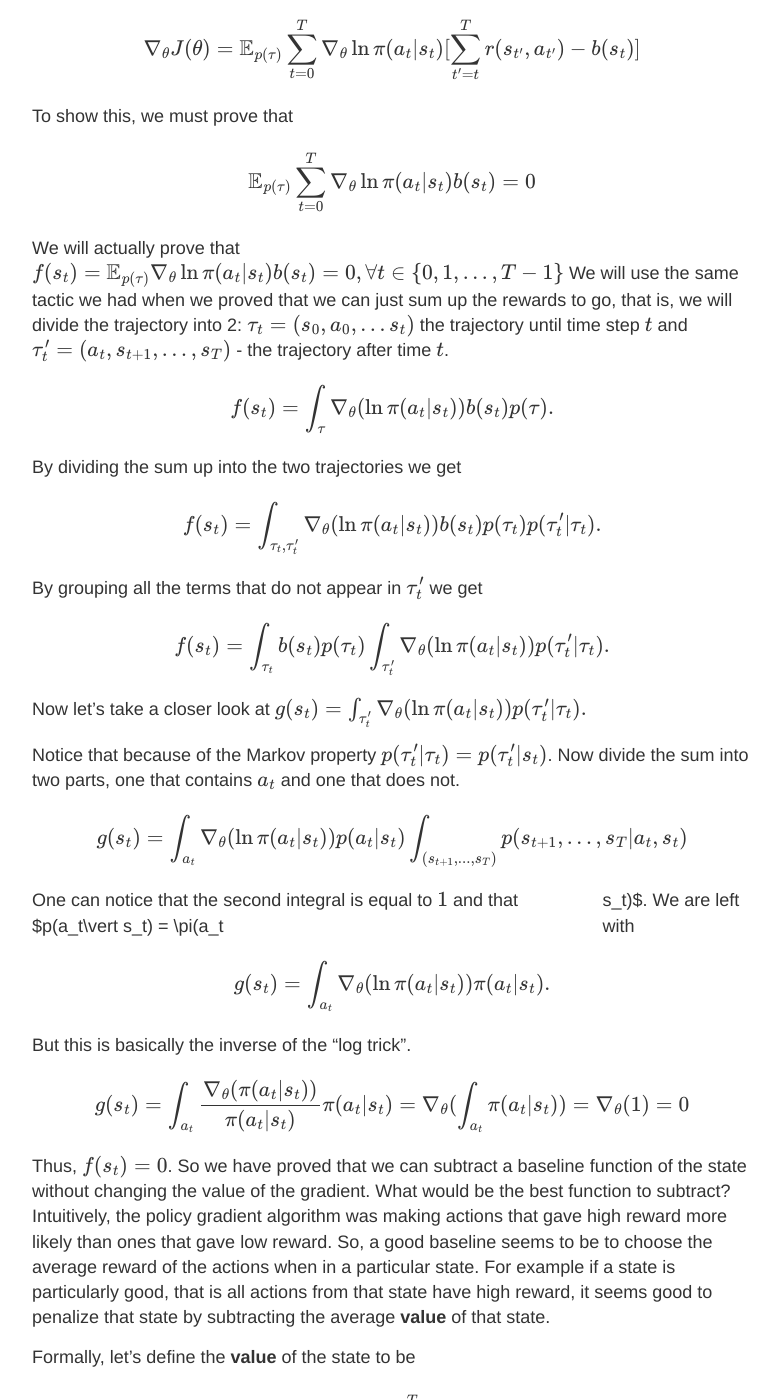
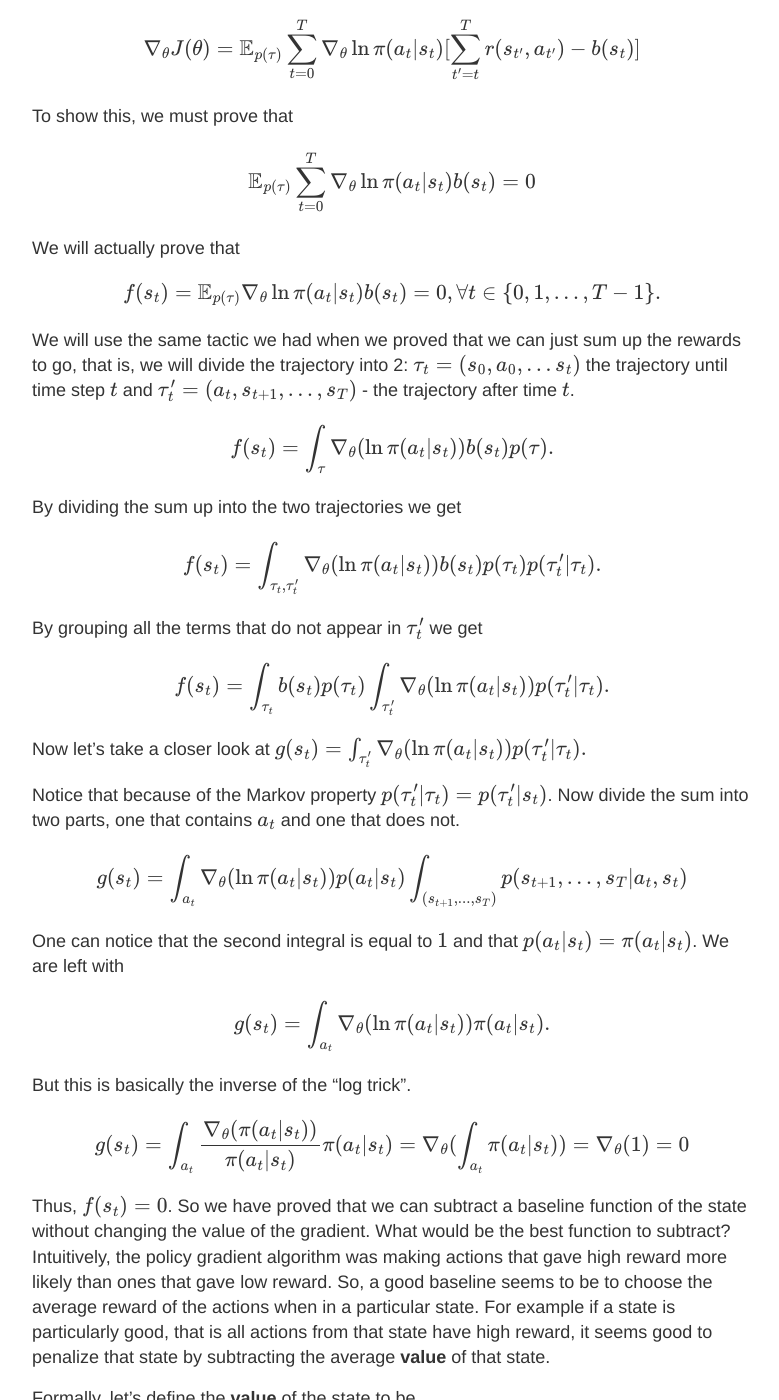
Before and after one commit to alexandrumilu/alexandrumilu.github.io, a Jekyll site: the page built from _posts/2019-03-22-policy-gradients-subtracting-baseline.md, in a window 1280 px wide and 1400 px high, scrolled down 522 px. Shown: the whole window, without its empty margins (248-1027 px from the left). Built offline with Jekyll 4.4.1, drawn with Linux system fonts in a browser that asks for light colours; formulas are drawn with MathJax 3.

Commit message:
Update 2019-03-22-policy-gradients-subtracting-baseline.md

```diff
--- a/_posts/2019-03-22-policy-gradients-subtracting-baseline.md
+++ b/_posts/2019-03-22-policy-gradients-subtracting-baseline.md
@@ -19,7 +19,10 @@ To show this, we must prove that
 $$\mathbb{E}_{p(\tau)} \sum_{t=0}^T \nabla_\theta \ln \pi(a_t\vert s_t)b(s_t)=0$$
 
 We will actually prove that
-$$f(s_t) = \mathbb{E}_{p(\tau)}  \nabla_\theta \ln \pi(a_t\vert s_t)b(s_t)=0,\forall t\in\{0,1,...,T-1\}$$
+
+$$f(s_t) = \mathbb{E}_{p(\tau)}  \nabla_\theta \ln \pi(a_t\vert s_t)b(s_t)=0,\forall t\in\{0,1,...,T-1\}.$$
+
+
 We will use the same tactic we had when we proved that we can just sum up the rewards to go, that is, we will divide the trajectory into 2: $\tau_t = (s_0,a_0,...s_t)$ the trajectory until time step $t$ and $\tau_t' = (a_t,s_{t+1},...,s_T)$ - the trajectory after time $t$.
 
 $$f(s_t) = \int_{\tau}\nabla_\theta(\ln\pi(a_t\vert s_t))b(s_t)p(\tau).$$
@@ -39,7 +42,7 @@ Notice that because of the Markov property $p(\tau_t'\vert \tau_t) = p(\tau_t'\v
 
 $$g(s_t) =  \int_{a_t}\nabla_\theta(\ln\pi(a_t\vert s_t))p(a_t\vert s_t) \int_{(s_{t+1},...,s_T)}p(s_{t+1},...,s_T\vert a_t,s_t)$$
 
-One can notice that the second integral is equal to $1$ and that $p(a_t\vert s_t) = \pi(a_t|s_t)$. We are left with
+One can notice that the second integral is equal to $1$ and that $p(a_t\vert s_t) = \pi(a_t\vert s_t)$. We are left with
 
 $$g(s_t) =  \int_{a_t}\nabla_\theta(\ln\pi(a_t\vert s_t))\pi(a_t\vert s_t). $$
 
@@ -65,6 +68,7 @@ Using this, we get the following algorithm which we will call the Vanilla Policy
 2. while still learning:
 3. $\quad\quad$ sample $m$ trajectories $\tau$
 4. $\quad\quad$ for each time-step in each trajectory compute reward to go
+
 $$R_t = \sum_{t'=t}^T r(s_t,a_t)$$
 5. $\quad\quad$ fit $\phi$ to  the function below by taking some number of gradient steps
  $$\phi = \arg\min_\phi \frac{1}{m}\sum_{i=1}^m\sum_{t=0}^T( R_t-V_\phi(s_t))^2$$
```
